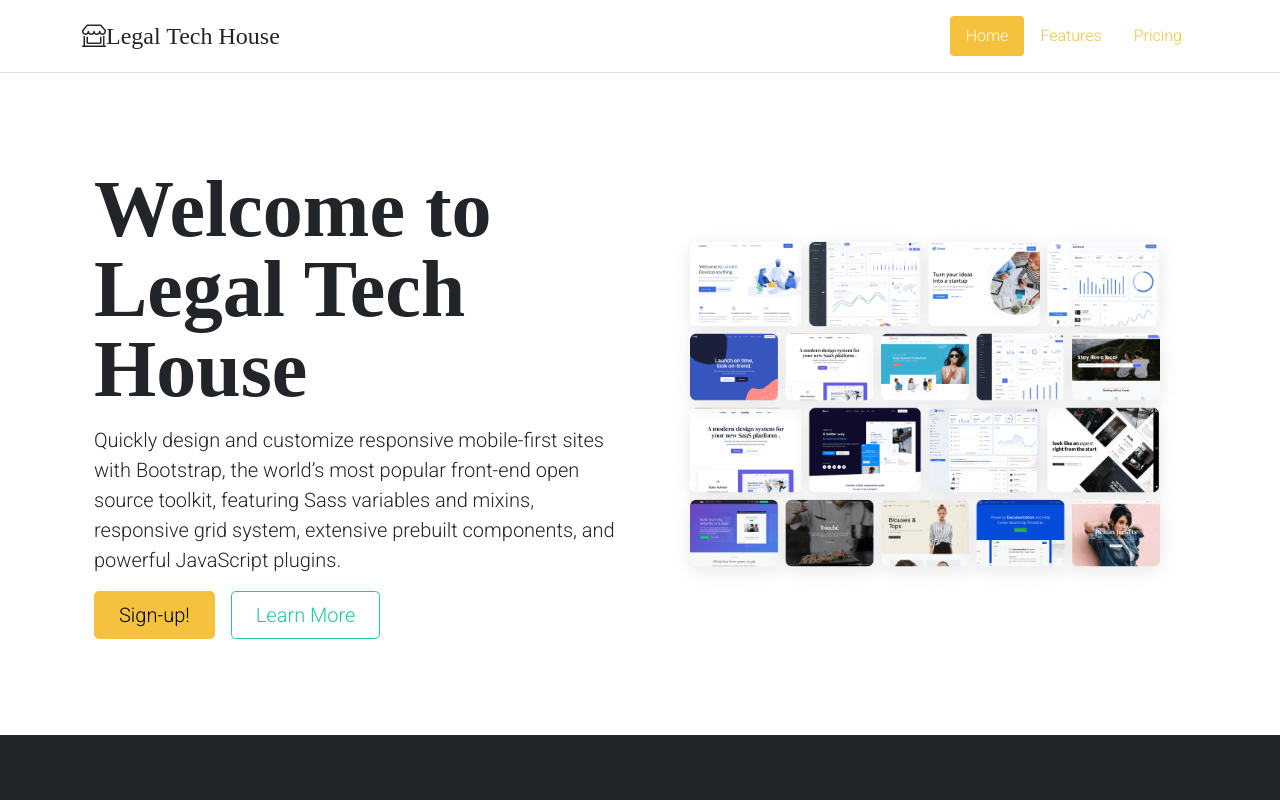
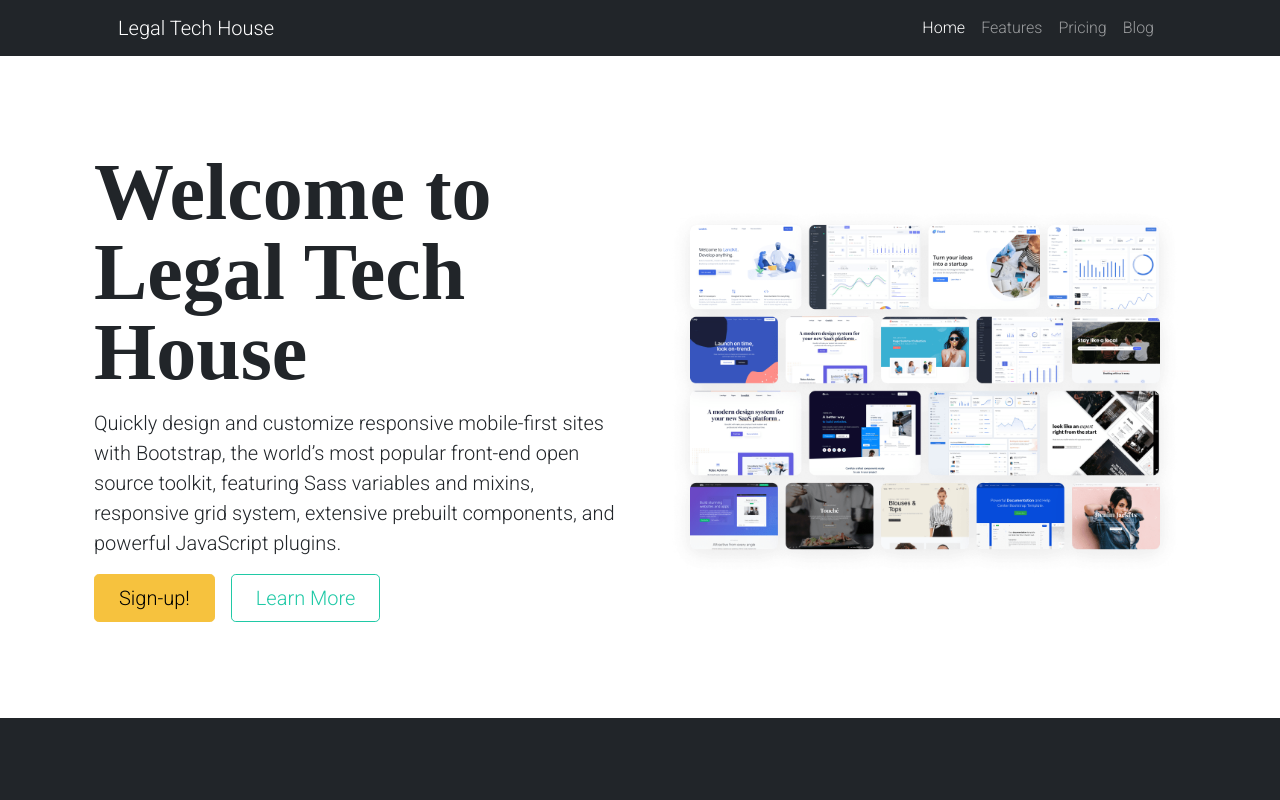
Before and after one commit to legaltechhouse/nextjs-website, a Next.js app: page / in a window 1280 px wide. Shown: the top 800 px of the page. Built offline with nearby package versions, Linux system fonts and the light colour scheme.

Commit message:
Add blog page link and update UI

```diff
--- a/components/footer.js
+++ b/components/footer.js
@@ -47,11 +47,9 @@
                     </div>
 
                     <div className="col-12 col-lg-2 mt-4 mt-lg-0 text-lg-right">
-                        <a href="#" className="mx-2"><i className="bi-twitter fs-5" aria-hidden="true"></i></a>
                         <a href="#" className="mx-2"><i className="fs-5 bi-facebook" aria-hidden="true"></i></a>
                         <a href="#" className="mx-2"><i className="fs-5 bi-instagram" aria-hidden="true"></i></a>
                         <a href="#" className="mx-2"><i className="fs-5 bi-linkedin" aria-hidden="true"></i></a>
-                        <a href="#" className="mx-2"><i className="fs-5 bi-github" aria-hidden="true"></i></a>
                     </div>
                 </div>
 
--- a/components/header.js
+++ b/components/header.js
@@ -5,21 +5,20 @@
 
 export default function Header() {
     return (
-        <header className="border-bottom">
-            <div className="container">
-                <nav className="d-flex flex-wrap justify-content-center py-3">
-                    <Link href="/">
-                        <a href="/" className="d-flex align-items-center mb-3 mb-md-0 me-md-auto text-dark h4 text-decoration-none">
-                            <i className="bi bi-shop-window" role="img" aria-label="Logo"></i>
-                            <span className="d-inline-block ml-1">Legal Tech House</span>
-                        </a>
-                    </Link>
-
-                    <ul className="nav nav-pills">
+        <nav className="navbar navbar-expand-lg navbar-dark bg-dark">
+            <div className="container px-5">
+                <Link href="/">
+                    <a className="navbar-brand">
+                        <span className="d-inline-block ml-1">Legal Tech House</span>
+                    </a>
+                </Link>
+                <button className="navbar-toggler" type="button" data-bs-toggle="collapse" data-bs-target="#navbarSupportedContent" aria-controls="navbarSupportedContent" aria-expanded="false" aria-label="Toggle navigation"><span className="navbar-toggler-icon"></span></button>
+                <div className="collapse navbar-collapse" id="navbarSupportedContent">
+                    <ul className="navbar-nav ms-auto mb-2 mb-lg-0">
                         <NavBar />
                     </ul>
-                </nav>
+                </div>
             </div>
-        </header>
+        </nav>
     );
 }
--- a/components/layout.js
+++ b/components/layout.js
@@ -1,4 +1,5 @@
 import Head from 'next/head';
+import { useEffect } from 'react';
 //import Image from 'next/image';
 import styles from './layout.module.css';
 import utilStyles from '../styles/utils.module.css';
@@ -9,6 +10,10 @@
 export const siteTitle = 'Legal Tech House';
 
 export default function Layout({ children, home }) {
+    useEffect( () => {
+        document.querySelector('body').classList.add('d-flex','flex-column','h-100');
+        document.querySelector('#__next').classList.add('flex-shrink-0');
+    } );
     return (
         <>
             <Head>
@@ -27,14 +32,14 @@
                 <meta name="og:title" content={siteTitle} />
                 <meta name="twitter:card" content="summary_large_image" />
                 <link rel="icon" href="/favicon.ico" />
-                <link rel="preconnect" href="https://fonts.gstatic.com" />
-                <link href="https://fonts.googleapis.com/css2?family=Roboto:wght@100;300&Cormorant+Garamond:wght@600&display=swap" rel="stylesheet" />
+                <link rel="preconnect" href="https://fonts.googleapis.com" />
+                <link rel="preconnect" href="https://fonts.gstatic.com" crossOrigin="" />
+                <link href="https://fonts.googleapis.com/css2?family=Istok+Web:wght@700&family=Roboto:wght@100;300&display=swap" rel="stylesheet" />
                 <link rel="stylesheet" href="https://cdn.jsdelivr.net/npm/bootstrap-icons@1.3.0/font/bootstrap-icons.css" />
 
             </Head>
-
-            <Header />
-            {/* <header className={styles.header}>
+                <Header />
+                {/* <header className={styles.header}>
                 {home ? (
                     <>
                         <h1 className={utilStyles.heading2Xl}>{name}</h1>
@@ -49,7 +54,7 @@
                     </>
                 )}
             </header> */}
-            <main>{children}</main>
+                <main>{children}</main>
             {/* {!home && (
                     <div>
                         <Link href="/">
@@ -57,7 +62,7 @@
                         </Link>
                     </div>
                 )} */}
-                <Footer/>
+            <Footer />
         </>
     )
 
--- a/components/navBar.js
+++ b/components/navBar.js
@@ -23,6 +23,11 @@
                     <a className={`nav-link ${setLinkState('/pricing')}`}>Pricing</a>
                 </Link>
             </li>
+            <li className="nav-item">
+                <Link href="/blog">
+                    <a className={`nav-link ${setLinkState('/blog')}`}>Blog</a>
+                </Link>
+            </li>
         </>
     );
 }
```
